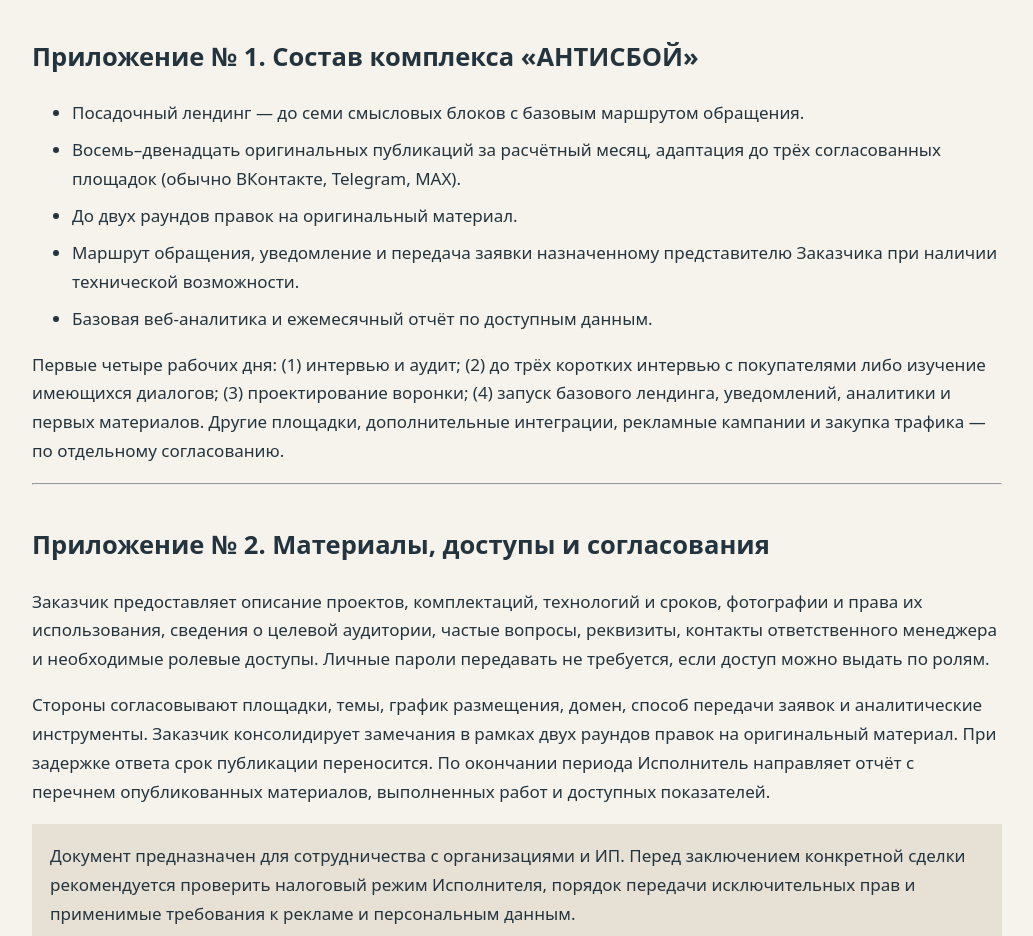
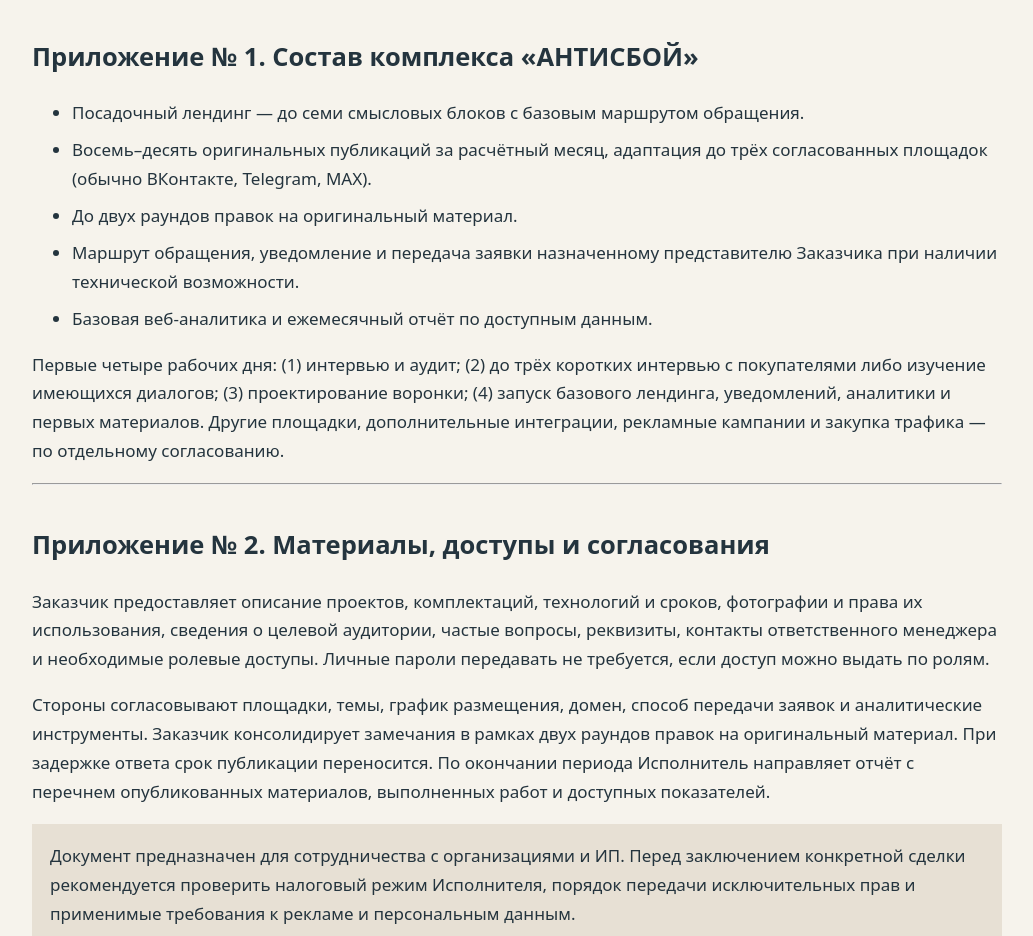
Before and after one commit to olroumiantseva-lab/antisboy-site, a plain HTML site: page offer/index.html in a window 1280 px wide. Shown: the part 2681-3617 px from the top of the page, without its empty margins (123-1156 px from the left). Drawn offline with Linux system fonts and the light colour scheme.

Commit message:
Update monthly content package from 8–12 to 8–10 publications

```diff
--- a/offer/index.html
+++ b/offer/index.html
@@ -10,7 +10,7 @@
 <h2>8. Конфиденциальность и данные</h2><p>Стороны сохраняют непубличную информацию, полученную при исполнении договора, кроме предусмотренных законом случаев. Если Исполнитель получает доступ к персональным данным клиентов Заказчика, стороны дополнительно согласовывают роли, инструкции и меры защиты. <a href="/privacy/">Политика конфиденциальности</a> регулирует обработку данных посетителей сайта Исполнителя.</p>
 <h2>9. Споры и переписка</h2><p>Применяется право Российской Федерации. Претензии направляются в письменном виде, срок ответа — десять рабочих дней, если иной срок не установлен законом. Далее спор передаётся в компетентный суд по правилам подсудности. Договорные согласования могут фиксироваться в электронной почте или согласованном мессенджере, позволяющем определить стороны и содержание.</p>
 <h2>10. Реквизиты</h2><p>ИП Румянцев Сергей Сергеевич · ИНН 402807838797 · ОГРНИП 325400000062800 · НПД (без НДС). E-mail: <a href="mailto:svroumiantsev@gmail.com">svroumiantsev@gmail.com</a>. Телефон: +7 995 057-25-45. Telegram: <a href="https://t.me/Svroum">@Svroum</a>.</p>
-<hr><h2 id="appendix1">Приложение № 1. Состав комплекса «АНТИСБОЙ»</h2><ul><li>Посадочный лендинг — до семи смысловых блоков с базовым маршрутом обращения.</li><li>Восемь–двенадцать оригинальных публикаций за расчётный месяц, адаптация до трёх согласованных площадок (обычно ВКонтакте, Telegram, MAX).</li><li>До двух раундов правок на оригинальный материал.</li><li>Маршрут обращения, уведомление и передача заявки назначенному представителю Заказчика при наличии технической возможности.</li><li>Базовая веб-аналитика и ежемесячный отчёт по доступным данным.</li></ul><p>Первые четыре рабочих дня: (1) интервью и аудит; (2) до трёх коротких интервью с покупателями либо изучение имеющихся диалогов; (3) проектирование воронки; (4) запуск базового лендинга, уведомлений, аналитики и первых материалов. Другие площадки, дополнительные интеграции, рекламные кампании и закупка трафика — по отдельному согласованию.</p>
+<hr><h2 id="appendix1">Приложение № 1. Состав комплекса «АНТИСБОЙ»</h2><ul><li>Посадочный лендинг — до семи смысловых блоков с базовым маршрутом обращения.</li><li>Восемь–десять оригинальных публикаций за расчётный месяц, адаптация до трёх согласованных площадок (обычно ВКонтакте, Telegram, MAX).</li><li>До двух раундов правок на оригинальный материал.</li><li>Маршрут обращения, уведомление и передача заявки назначенному представителю Заказчика при наличии технической возможности.</li><li>Базовая веб-аналитика и ежемесячный отчёт по доступным данным.</li></ul><p>Первые четыре рабочих дня: (1) интервью и аудит; (2) до трёх коротких интервью с покупателями либо изучение имеющихся диалогов; (3) проектирование воронки; (4) запуск базового лендинга, уведомлений, аналитики и первых материалов. Другие площадки, дополнительные интеграции, рекламные кампании и закупка трафика — по отдельному согласованию.</p>
 <hr><h2 id="appendix2">Приложение № 2. Материалы, доступы и согласования</h2><p>Заказчик предоставляет описание проектов, комплектаций, технологий и сроков, фотографии и права их использования, сведения о целевой аудитории, частые вопросы, реквизиты, контакты ответственного менеджера и необходимые ролевые доступы. Личные пароли передавать не требуется, если доступ можно выдать по ролям.</p><p>Стороны согласовывают площадки, темы, график размещения, домен, способ передачи заявок и аналитические инструменты. Заказчик консолидирует замечания в рамках двух раундов правок на оригинальный материал. При задержке ответа срок публикации переносится. По окончании периода Исполнитель направляет отчёт с перечнем опубликованных материалов, выполненных работ и доступных показателей.</p>
 <p class="note">Документ предназначен для сотрудничества с организациями и ИП. Перед заключением конкретной сделки рекомендуется проверить налоговый режим Исполнителя, порядок передачи исключительных прав и применимые требования к рекламе и персональным данным.</p>
 <p><a href="/">← На главную</a></p></main><footer>© 2026 ИП Румянцев Сергей Сергеевич · <a href="/privacy/">Политика конфиденциальности</a> · <a href="/offer/">Договор-оферта</a></footer></body></html>
```
